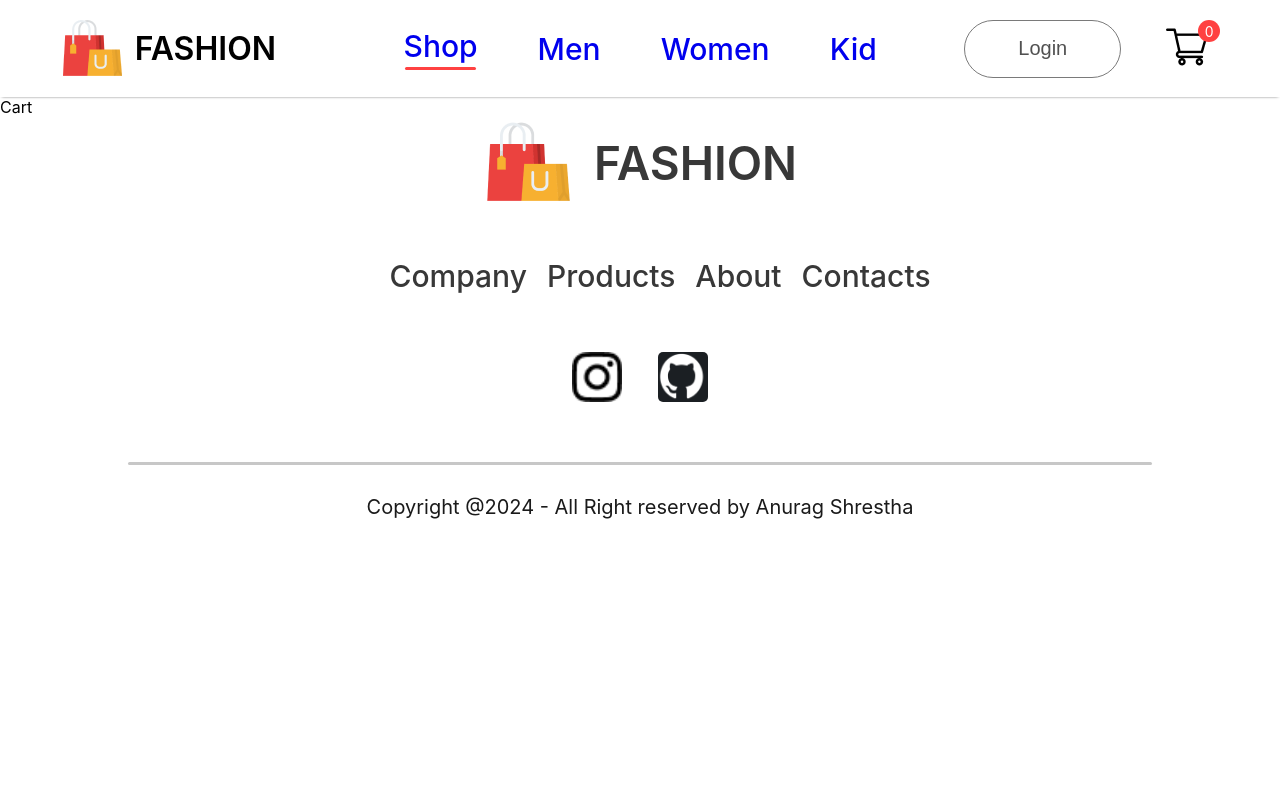
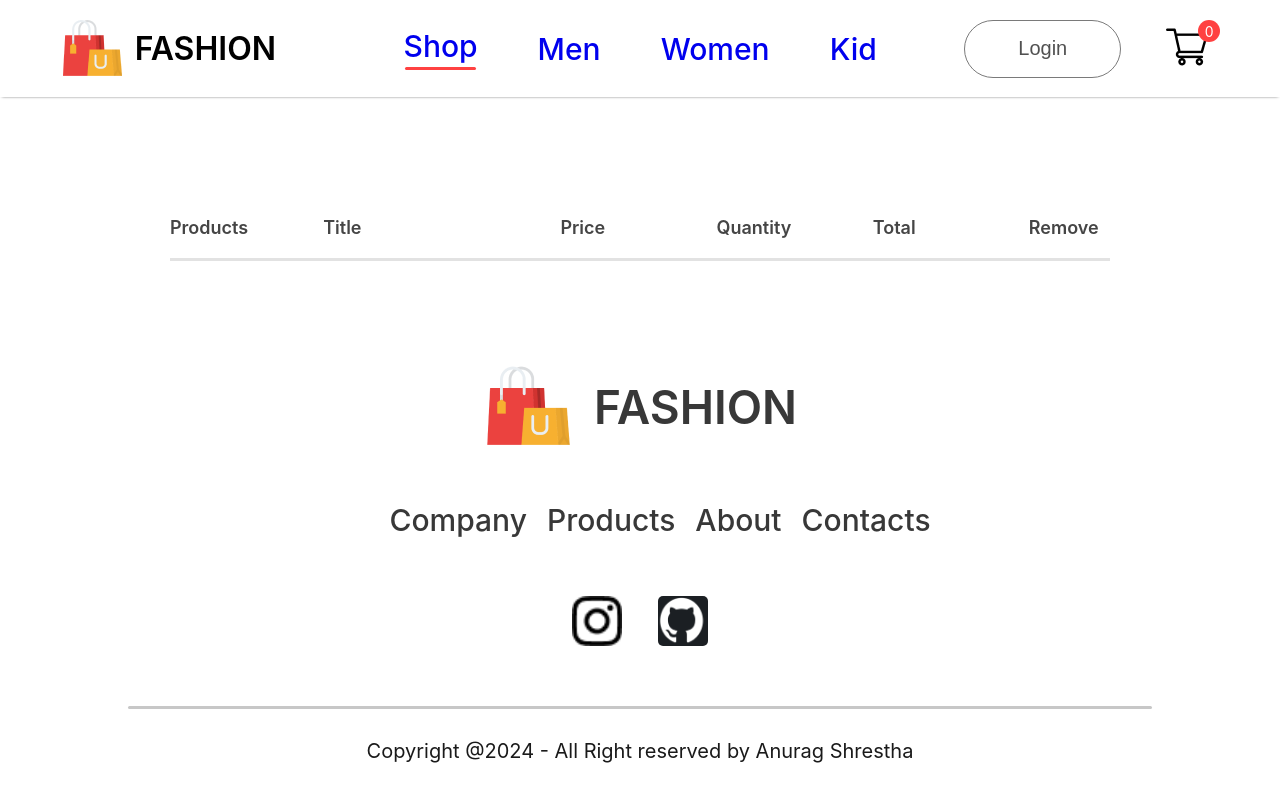
Before and after one commit to anuragshrestha/CloudMart, a React (Create React App) app: page /cart in a window 1280 px wide. Built offline with nearby package versions, Linux system fonts and the light colour scheme.

Commit message:
display carttems in cart

```diff
--- a/src/components/ProductDisplay/ProductDisplay.jsx
+++ b/src/components/ProductDisplay/ProductDisplay.jsx
@@ -1,10 +1,13 @@
-import React from "react";
+import React, { useContext } from "react";
 import "./ProductDisplay.css";
 import star_icon from "../assets/star_icon.png";
 import star_dull_icon from "../assets/star_dull_icon.png";
+import { ShopContext } from "../../context/ShopContext";
 
 export const ProductDisplay = (props) => {
+
   const { product } = props;
+  const {addToCart} = useContext(ShopContext);
 
   return (
     <div className="productdisplay">
@@ -46,7 +49,7 @@ export const ProductDisplay = (props) => {
             <div>XXL</div>
           </div>
         </div>
-        <button>ADD TO CART</button>
+        <button onClick={() => {addToCart(product.id)}} >ADD TO CART</button>
         <p className="productdisplay-right-category"> <span>Category :</span>Women, T-Shirt, Crop Top </p>
         <p className="productdisplay-right-category"> <span>Tags :</span> Modern, Latest </p>
       </div>
--- a/src/context/ShopContext.jsx
+++ b/src/context/ShopContext.jsx
@@ -22,6 +22,8 @@ const ShopContextProvider = (props) =>{
 
     const addToCart = (itemId) => {
       setCartItems((prev) => ({...prev, [itemId]: prev[itemId] + 1 }))
+      console.log("cart pressed", cartItems);
+
     }
 
 
@@ -30,6 +32,7 @@ const ShopContextProvider = (props) =>{
     }
 
     const contextValue = {all_product, cartItems, addToCart, removeFromCart};
+
     return(
         <ShopContext.Provider value = {contextValue} >
          {props.children}
--- a/src/pages/Cart.jsx
+++ b/src/pages/Cart.jsx
@@ -1,7 +1,8 @@
 import React from 'react'
+import CartItems from '../components/CartItems/CartItems'
 
 export const Cart = () => {
   return (
-    <div>Cart</div>
+    <CartItems/>
   )
 }
```
